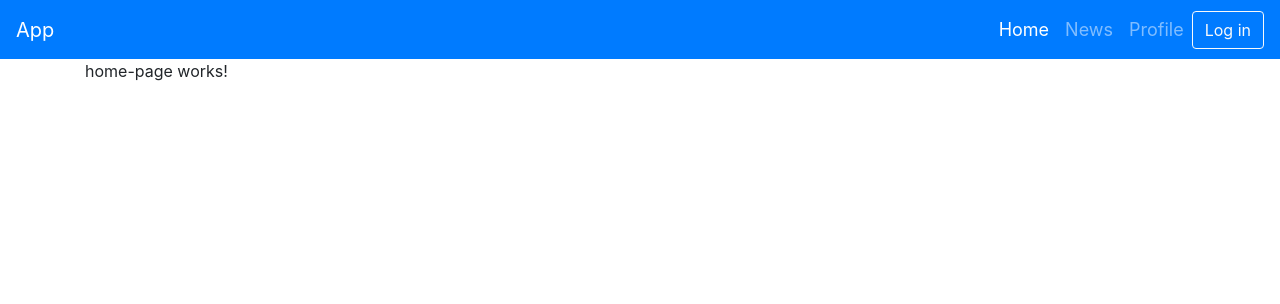
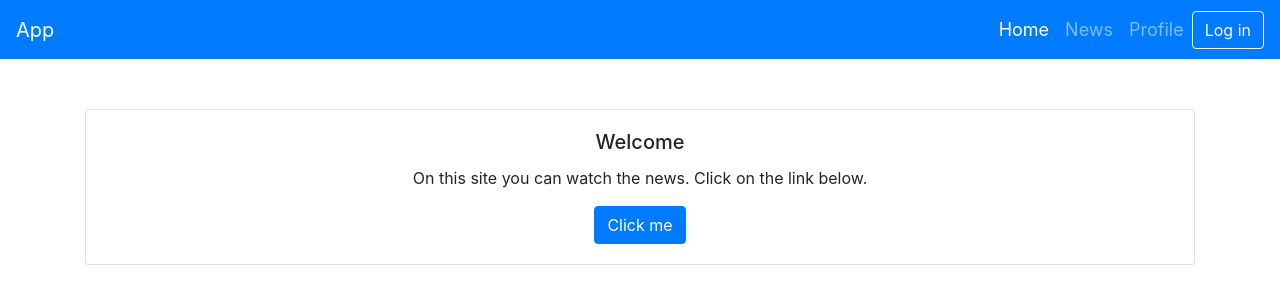
Before and after one commit to marchalmorel/test2, an Angular app: page / in a window 1280 px wide. Shown: the top 304 px of the page. Built offline with nearby package versions, Linux system fonts and the light colour scheme.

Commit message:
added some information in home-page

```diff
--- a/src/app/home-page/home-page.component.html
+++ b/src/app/home-page/home-page.component.html
@@ -1 +1,9 @@
-<p>home-page works!</p>
+<div class="homeCard">
+  <div class="card text-center">
+    <div class="card-body">
+      <h5 class="card-title">Welcome</h5>
+      <p class="card-text">On this site you can watch the news. Click on the link below.</p>
+      <button class="btn btn-primary" routerLink="/news">Click me</button>
+    </div>
+  </div>
+</div>
--- a/src/app/home-page/home-page.component.scss
+++ b/src/app/home-page/home-page.component.scss
@@ -0,0 +1,3 @@
+.homeCard {
+  margin-top: 50px;
+}
```
